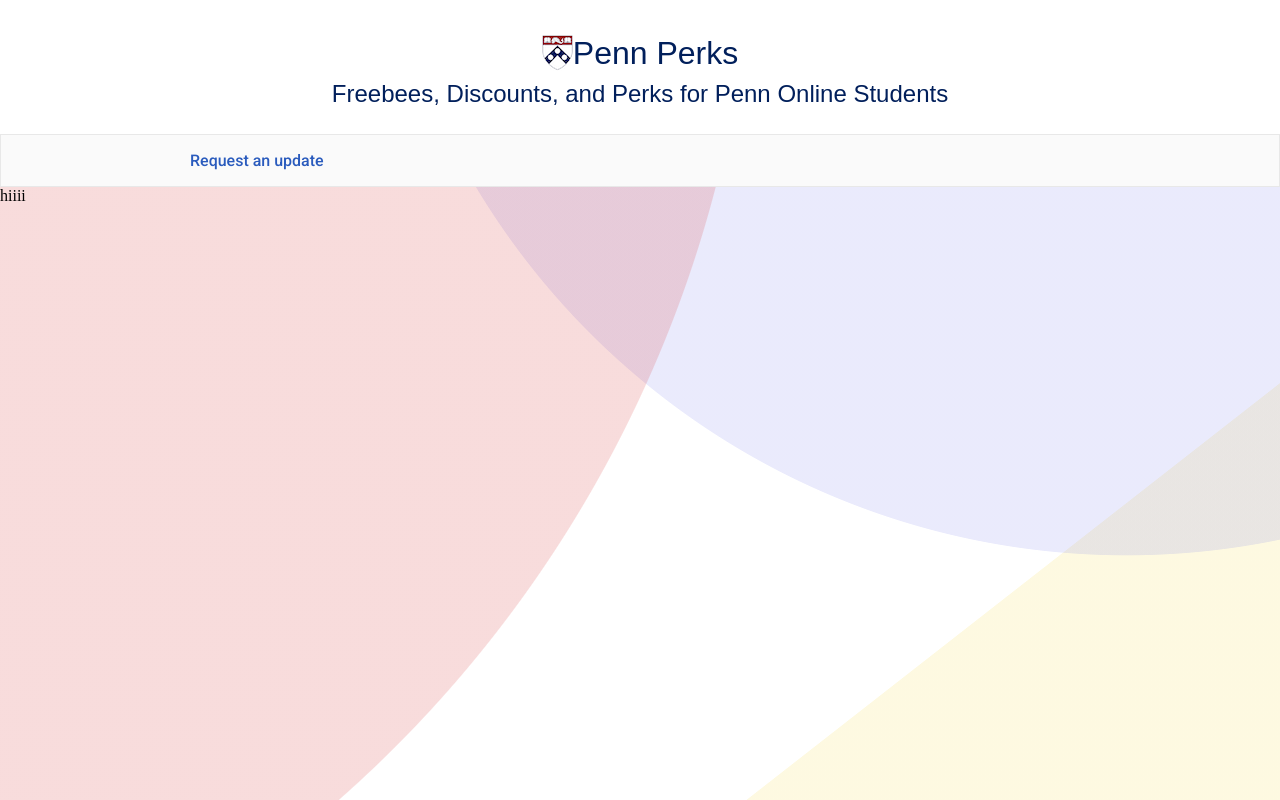
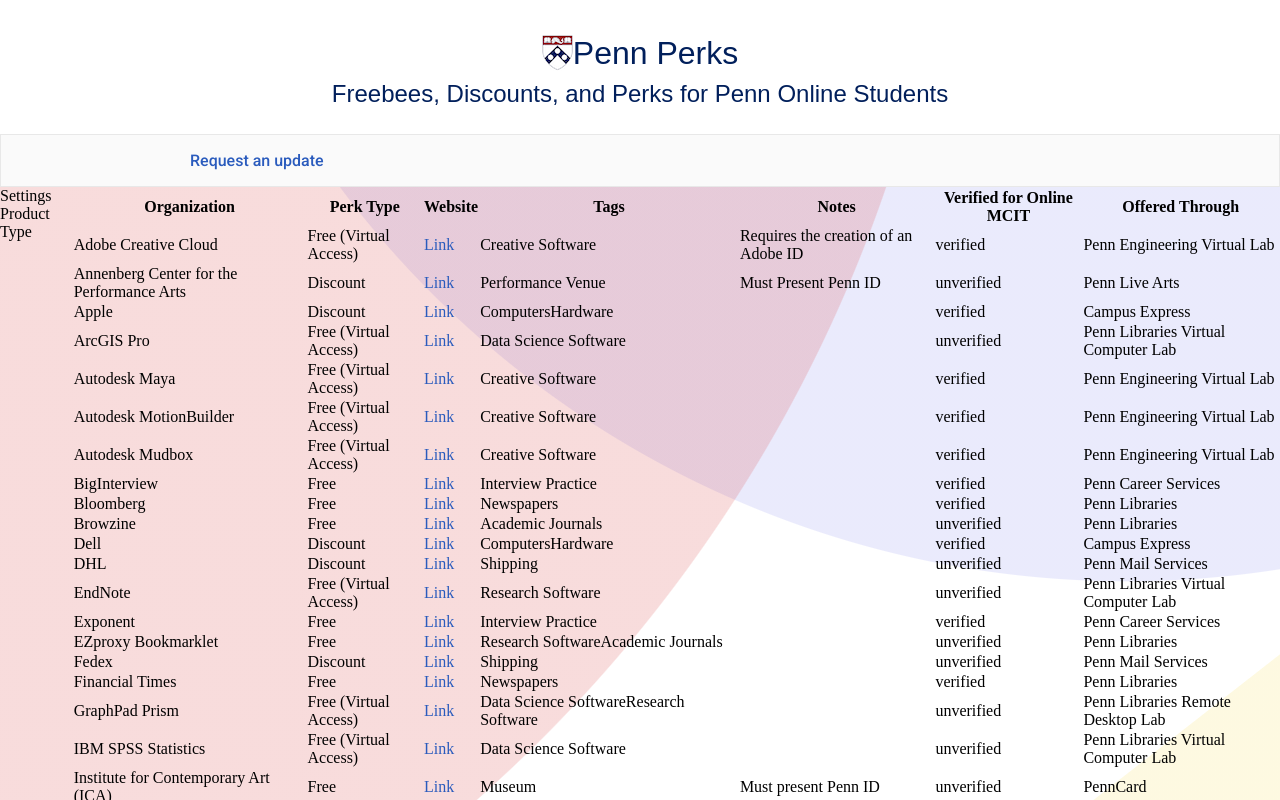
Before and after one commit to Bianca-Morris/Penn-Perks, a Next.js app: page / in a window 1280 px wide. Shown: the top 800 px of the page. Built offline with nearby package versions, Linux system fonts and the light colour scheme; a web font is replaced by a local one.

Commit message:
Start working on filtering and sorting logic

```diff
--- a/src/app/components/DataWrapper.js
+++ b/src/app/components/DataWrapper.js
@@ -1,8 +1,116 @@
 "use client";
-import { useState } from "react";
+import { useState, useEffect } from "react";
+import styles from "./DataWrapper.module.css";
+import TableBody from "./TableBody";
+import TableSidebar from "./TableSidebar";
+
+const FILTER_FIELDS = ["Perk Type", "Tags"];
 
 export default function DataWrapper(props) {
-	const { data = [] } = props;
-	const [filters, setFilters] = useState(new Set([]));
-	return "hiiii";
+	const [data, setData] = useState([]);
+	const [filters, setFilters] = useState({});
+	const [sortDirection, setSortDirection] = useState("asc");
+	const [filterCategories, setFilterCategories] = useState({});
+
+	useEffect(() => {
+		// Retrieve the data from JSON file
+		const fetchData = async () => {
+			const res = await fetch("/data/PennPerks.json");
+			const result = await res.json();
+			console.log("result", result);
+			setData(result);
+		};
+		fetchData();
+	}, []);
+
+	useEffect(() => {
+		// Create a data structure for storing info about filter options
+		const categories = {};
+
+		// Populate each field with a set for options
+		FILTER_FIELDS.forEach((field) => {
+			categories[field] = new Set([]);
+		});
+
+		// This empty structure should be what we need for initializing filters
+		setFilters(categories);
+		// setFilters({
+		// 	Tags: new Set(["Newspapers"]),
+		// 	"Perk Type": new Set(["Free"]),
+		// });
+
+		// Calculate filterCategories based on data
+		data.forEach((datum) => {
+			FILTER_FIELDS.forEach((field) => {
+				if (Array.isArray(datum[field])) {
+					// Need to loop through each item in the array
+					datum[field].forEach((item) => {
+						if (!categories[field].has(item)) {
+							// If it's not, add it
+							categories[field].add(item);
+						}
+					});
+				} else {
+					// Check if the value for this datum is in the set already
+					if (!categories[field].has(datum[field])) {
+						// If it's not, add it
+						categories[field].add(datum[field]);
+					}
+				}
+			});
+		});
+
+		setFilterCategories(categories);
+	}, [data]);
+
+	// TODO: THIS IS HELLA BROKEN
+	const filteredData = data.filter((datum) => {
+		const filterFitPerField = [];
+		// check each filter field
+		FILTER_FIELDS.forEach((field) => {
+			let fitsAnyFilters = false;
+			const filtersForThisField = filters[field];
+			// does this field exist in filters?
+			if (filtersForThisField && filtersForThisField.size !== 0) {
+				// if so, check this datum for the values that are in filters
+				if (Array.isArray(datum[field])) {
+					datum[field].forEach((potentialMatch) => {
+						if (filtersForThisField.has(potentialMatch)) {
+							fitsAnyFilters = true;
+						}
+					});
+				} else {
+					if (filtersForThisField.has(datum[field])) {
+						fitsAnyFilters = true;
+					}
+				}
+			}
+			filterFitPerField.push(fitsAnyFilters);
+		});
+		return !filterFitPerField.includes(false);
+	});
+
+	const sortedData = filteredData.sort((a, b) => {
+		if (sortDirection === "asc") {
+			return a.Organization.localeCompare(b.Organization);
+		}
+		return b.Organization.localeCompare(a.Organization);
+	});
+
+	const dataKeys = data && data[0] && Object.keys(data[0]);
+
+	return (
+		<div className={styles["table-wrapper"]}>
+			<TableSidebar
+				{...{
+					filterCategories,
+					FILTER_FIELDS,
+					filters,
+					setFilters,
+					setSortDirection,
+				}}
+			/>
+			<TableBody {...{ sortedData, dataKeys }} />
+		</div>
+	);
 }
--- /dev/null
+++ b/src/app/components/DataWrapper.module.css
@@ -0,0 +1,7 @@
+.table-wrapper {
+	display: flex;
+	gap: 20;
+	align-items: flex-start;
+	justify-content: center;
+	min-width: 900px;
+}
--- /dev/null
+++ b/src/app/components/TableBody.js
@@ -0,0 +1,47 @@
+export default function TableBody(props) {
+	const { sortedData = [], dataKeys = [] } = props;
+
+	console.log("sortedData", sortedData);
+
+	// const dataKeysToExclude =
+
+	return (
+		<table>
+			<thead>
+				<tr>
+					{dataKeys.map((key) => (
+						<th key={key}>{key}</th>
+					))}
+				</tr>
+			</thead>
+			<tbody>
+				{sortedData.map((datum, j) => {
+					return (
+						<tr key={j}>
+							{dataKeys.map((key, i) => {
+								if (key === "Website") {
+									return (
+										<td key={key + datum[key] + i}>
+											<a
+												href={datum[key]}
+												target="_blank"
+											>
+												Link
+											</a>
+										</td>
+									);
+								}
+								console.log("key", key, datum[key]);
+								return (
+									<td key={key + datum[key] + i}>
+										{datum[key]}
+									</td>
+								);
+							})}
+						</tr>
+					);
+				})}
+			</tbody>
+		</table>
+	);
+}
--- /dev/null
+++ b/src/app/components/TableSidebar.js
@@ -0,0 +1,17 @@
+export default function TableSidebar(props) {
+	const { filterCategories, FILTER_FIELDS, filters } = props;
+	return (
+		<div>
+			<div>
+				{/* Phosphor wrench icon should go here */}
+				Settings
+			</div>
+			<div>
+				<div>Product Type</div>
+				<div>
+					<div>{/* <input  */}</div>
+				</div>
+			</div>
+		</div>
+	);
+}
```
